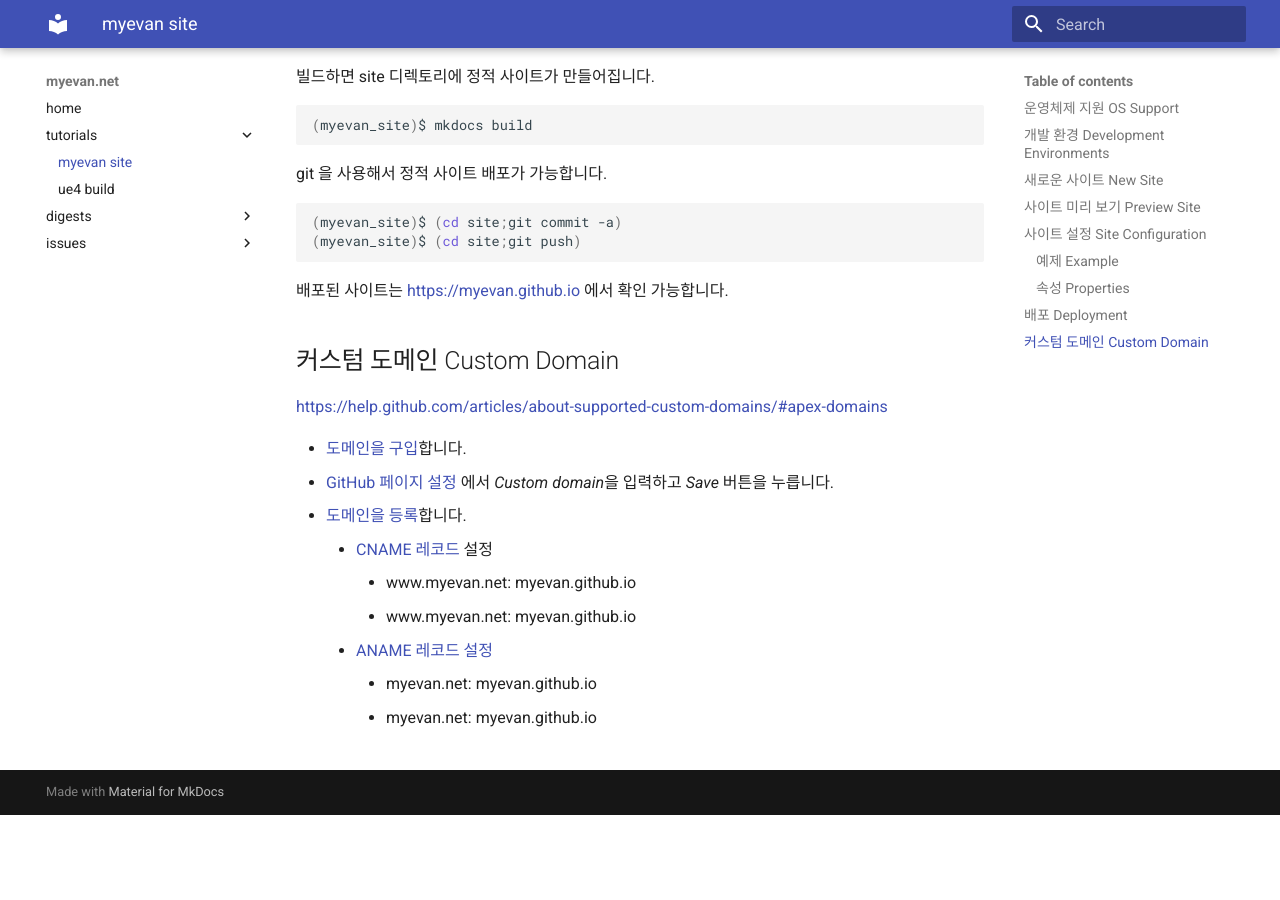
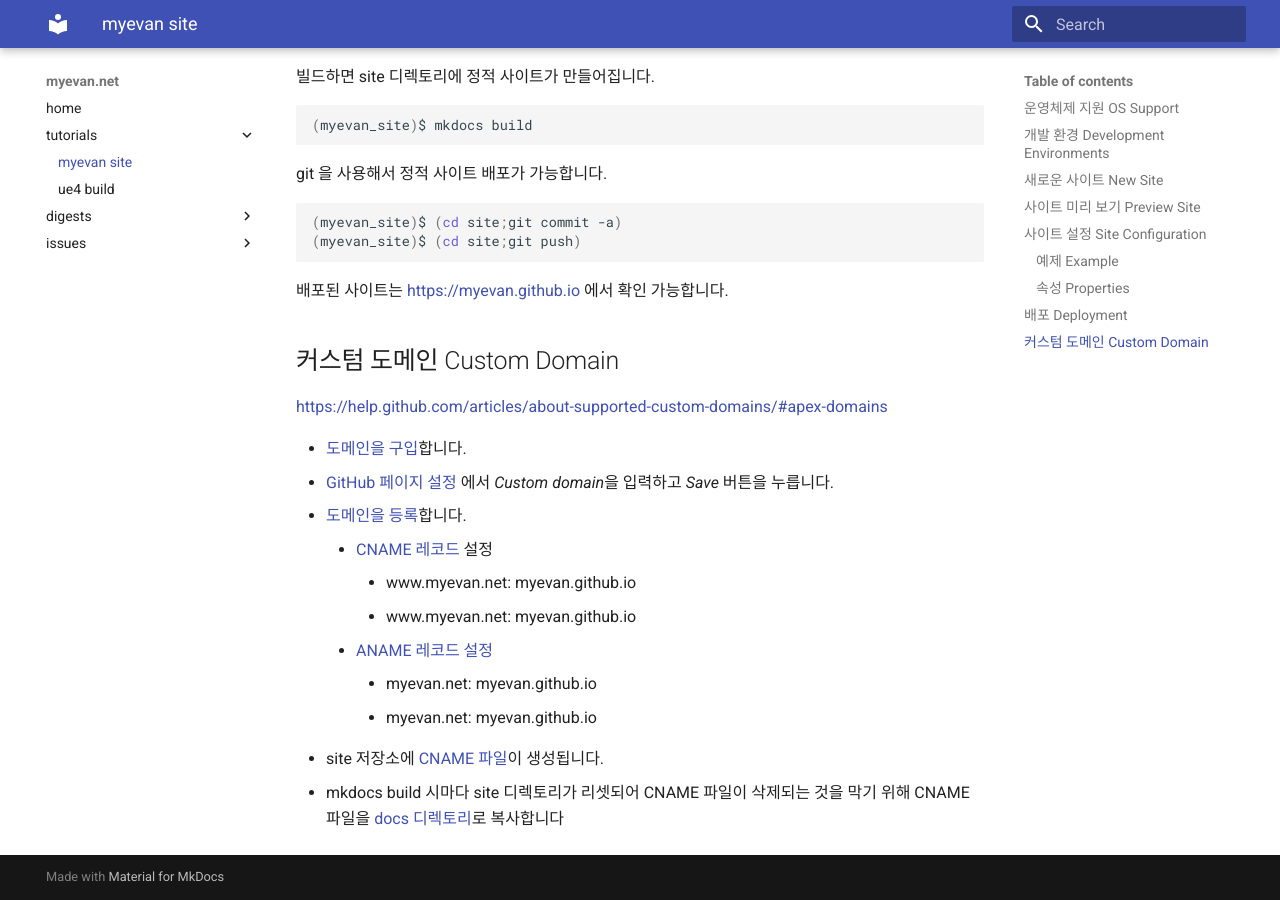
Before and after one commit to myevan/myevan-home, an MkDocs documentation site: the page built from docs/myevan_site_tutorial.md, in a window 1280 px wide and 900 px high, scrolled down 1904 px. Built offline with MkDocs 1.6.1 and Material for MkDocs 9.7.7, drawn with Linux system fonts in a browser that asks for light colours; old or Windows-style settings are respelled for this version of MkDocs; before the commit the page ends 2719 px from its top, so only the background shows below that.

Commit message:
mkdocs build 할 때마다 site 디렉토리내 CNAME 파일 삭제되는 현상 막기

```diff
--- a/docs/myevan_site_tutorial.md
+++ b/docs/myevan_site_tutorial.md
@@ -103,3 +103,5 @@ git 을 사용해서 정적 사이트 배포가 가능합니다.
     * [ANAME 레코드](https://help.github.com/articles/setting-up-an-apex-domain/#configuring-an-alias-or-aname-record-with-your-dns-provider) [설정](http://blog.kr.dnsever.com/?p=332)
         * myevan.net: myevan.github.io
         * myevan.net: myevan.github.io
+* site 저장소에 [CNAME 파일](https://github.com/myevan/myevan.github.io/blob/master/CNAME)이 생성됩니다.
+* mkdocs build 시마다 site 디렉토리가 리셋되어 CNAME 파일이 삭제되는 것을 막기 위해 CNAME 파일을 [docs 디렉토리](https://github.com/myevan/myevan/tree/master/docs)로 복사합니다
```
Also changed, not shown: 1 other file.
